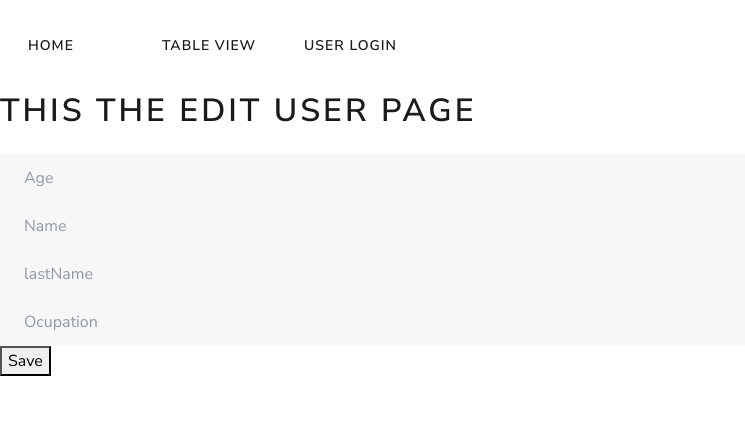
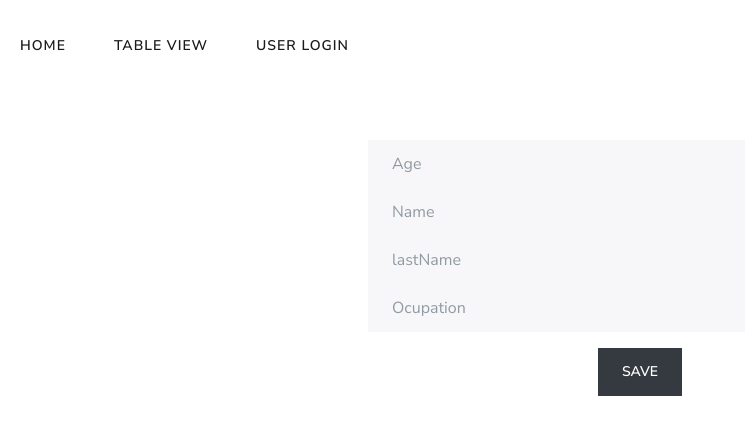
Before and after one commit to Gusttav28/Flask-Crud-2.0, a Python web app: template App Main/controllers/templates/table_edit.html in a window 1280 px wide. Shown: the top 443 px of the page, without its empty margins (0-745 px from the left). Run offline with Jinja, Linux system fonts and the light colour scheme; the template is opened without the code that fills it, so the values that code supplies are empty.

Commit message:
the boostrap job its done

```diff
--- a/App Main/controllers/contructure.py
+++ b/App Main/controllers/contructure.py
@@ -138,7 +138,7 @@ class app:
             try:
                 cur.execute(f'DELETE FROM user WHERE id = {id}')
                 self.cnn.commit()
-                flash(f"the user with the id: {id} was delete successfully")
+                flash(f"The user with the id: {id} was delete successfully")
                 return redirect(url_for("table_view"))
             except:
                 print("It was some error, try again later")
--- a/App Main/controllers/templates/layouts/layout.html
+++ b/App Main/controllers/templates/layouts/layout.html
@@ -21,9 +21,9 @@
 
     <nav class="navbar navbar-expand-lg bg-body-tertiary" data-bs-theme="dark">
         <div class="container-fluid">
-          <ul class="nav nav-item" role="tablist">
-            <li class="nav-item" role="presentation">
-              <a class="nav-link active" data-bs-theme="tab" href="/" role="tab" tabindex="-1">HOME</a>
+          <ul class="navbar-nav me-auto mb-2 mb-lg-0"">
+            <li class="nav-item">
+              <a class="nav-link active" href="/">HOME</a>
             </li>
           </ul>
           <button class="navbar-toggler" type="button" data-bs-toggle="collapse" data-bs-target="#navbarSupportedContent" aria-controls="navbarSupportedContent" aria-expanded="false" aria-label="Toggle navigation">
--- a/App Main/controllers/templates/table_edit.html
+++ b/App Main/controllers/templates/table_edit.html
@@ -1,20 +1,24 @@
 {% extends 'layouts/layout.html' %}
 
 {% block body %}
-<h1>this the edit user page</h1>
 
-<div class="form-group pt-3">
+<div class="d-flex justify-content-center align-items-center" style="min-height: 30vh;">
     <body>
+        <div class="col-lg-6">
+            <div class="card card-body border-0 p-5">
                 <form method="POST" action="/tableUpdate/{{user_information.0}}" >
                     <input type="text" id="dataUpdating"name = "Age" placeholder="Age" value="{{user_information.1}}" class="form-control">
                     <input type="text" name = "Name" placeholder="Name"value="{{user_information.2}}"class="form-control">
                     <input type="text" name = "lastName" placeholder="lastName"value="{{user_information.3}}"class="form-control">
                     <input type="text" name = "Ocupation" placeholder="Ocupation"value="{{user_information.4}}"class="form-control">
-            <button class="btnEditReady" type="submit">Save</button>
+                    <div class="d-flex justify-content-center mt-3">
+                        <button class="btnEditReady btn btn-dark btn-block" type="submit">Save</button>
+                    </div>
                     <!-- <script type= "module" src="{{url_for('static', filename='js/main.js')}}"></script>          -->
                 </form>
+            </div>
+        </div>
     </body>
-
 </div>
 
 {% endblock %}
--- a/App Main/controllers/templates/userlogin.html
+++ b/App Main/controllers/templates/userlogin.html
@@ -5,7 +5,7 @@
 <div class="d-flex justify-content-center align-items-center" style="min-height: 50vh;">
     <div class="col-md-6 col-lg-4">
         <label for="username" class="form-label form-control-lg">Login</label>
-        <div class="card card-body p-3">
+        <div class="card card-body border-0 p-3">
             <!-- here we just need to put first the action and the url with the name of the funtion, and than we need to put the method, that in this case is a GET method -->
             <form class="text-center" action="{{ url_for('handle_login') }}" methods="GET">
                 <div class="form-group pt-3">
```
Also changed, not shown: App Main/controllers/templates/table_view.html (+6 -3 lines). Lines whose indentation alone changed are shown as unchanged.
